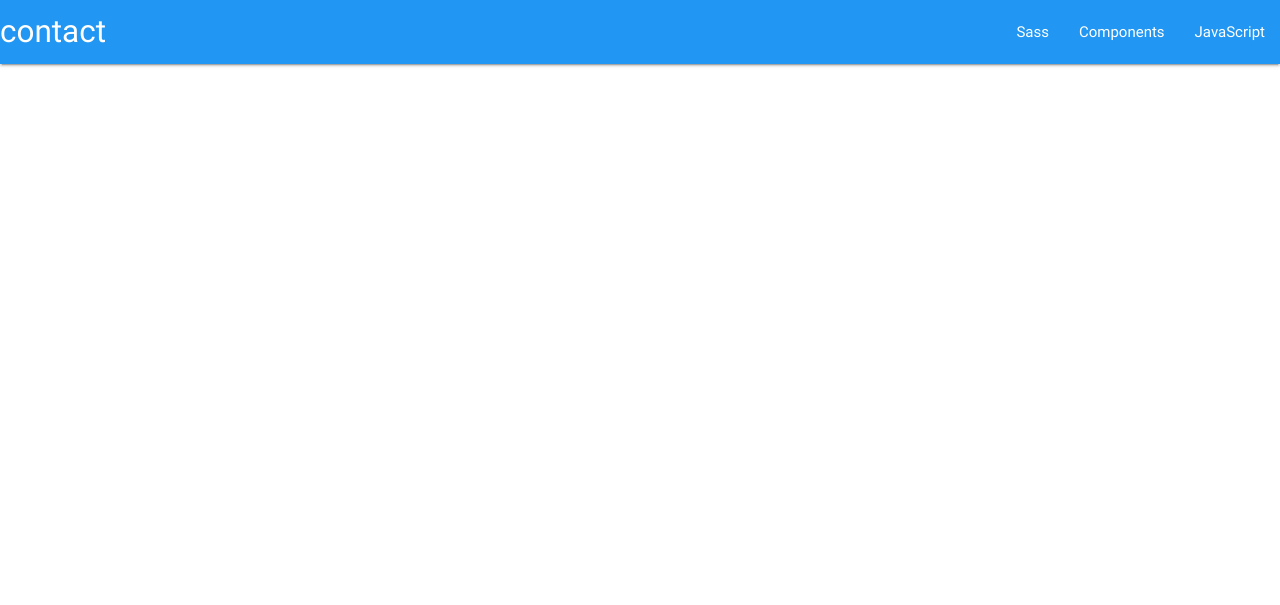
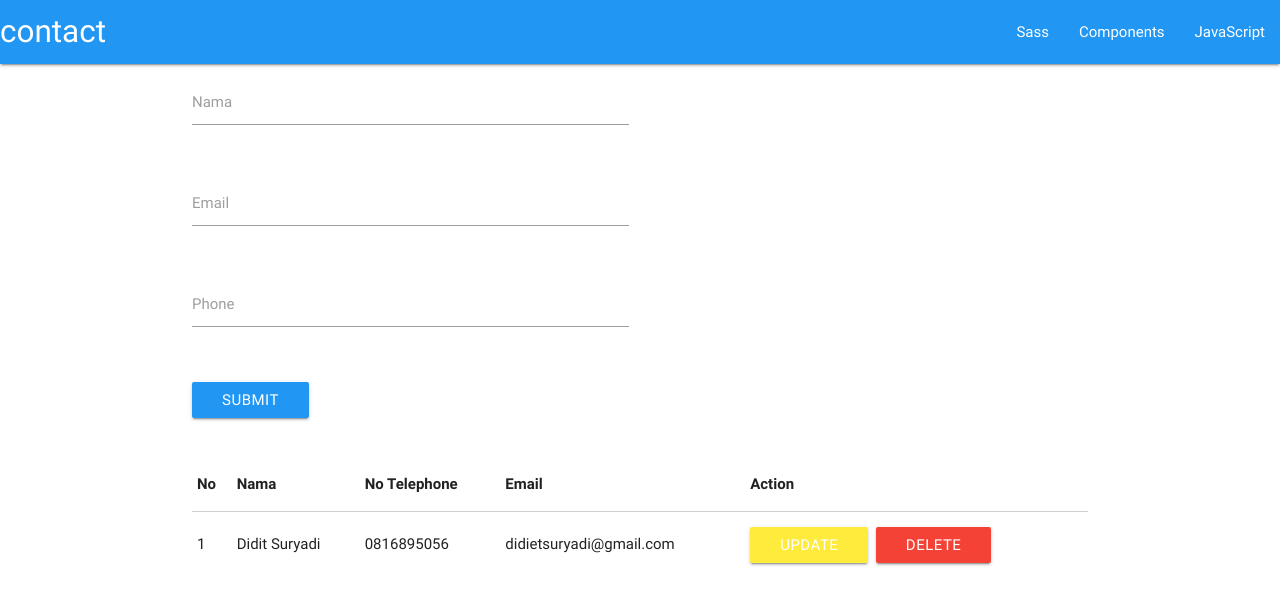
Before and after one commit to Dimashrp/express-db, a Node server app: page / in a window 1280 px wide. Shown: the top 605 px of the page. Run offline with Node 20, Linux system fonts and the light colour scheme; data comes from the database, SQL or seed files in the repository; both versions use the stored data as it was after the commit; some libraries are stand-ins or nearby versions.

Commit message:
finish-contact

```diff
--- a/models/contactModel.js
+++ b/models/contactModel.js
@@ -4,7 +4,6 @@ class Contact {
   constructor(data) {
     this.id = data.id
     this.name = data.name
-    this.company = data.company
     this.phone = data.phone_num
     this.email = data.email
   }
@@ -21,7 +20,7 @@ class Contact {
   }
 
   static insertData(connection, request) {
-    connection.run(`INSERT INTO Contacts (name,company,phone_num,email) VALUES ('${request.formName}', '${request.formCompany}', '${request.formPhone}', '${request.formEmail}');`)
+    connection.run(`INSERT INTO Contacts (name,phone_num,email) VALUES ('${request.nama}', '${request.phone}', '${request.email}');`)
   }
 
   static deleteData(connection, request) {
@@ -40,7 +39,7 @@ class Contact {
   }
 
   static updateData(connection, request1, request2) {
-    connection.run(`UPDATE Contacts SET name='${request1.formName}', phone_num='${request1.formPhone}', email='${request1.formEmail}' WHERE id = ${request2.id}`)
+    connection.run(`UPDATE Contacts SET name='${request1.nama}', phone_num='${request1.phone}', email='${request1.email}' WHERE id = ${request2.id}`)
   }
 }
 
--- a/routers/contact.js
+++ b/routers/contact.js
@@ -9,12 +9,14 @@ var contactModel = require('../models/contactModel')
 // routing contacts
 router.get('/', function(req,res) {
   contactModel.selectAll(connector.connection, function(err,data) {
-      res.render('contact', {title: 'contact', dataKontak: data})
+    console.log(data);
+      res.render('contact', {title: 'contact', data: data})
   })
 })
 
 router.post('/', function(req,res) {
   contactModel.insertData(connector.connection, req.body)
+  console.log(req.body);
   res.redirect('/')
 })
 
@@ -25,7 +27,7 @@ router.get('/delete/:id',function(req, res) {
 
 router.get('/edit/:id', function (req,res) {
   contactModel.getEditData(connector.connection, req.params, function(err,data) {
-    res.render('edit_contact', {dataEdit: data})
+    res.render('editContact', {dataEdit: data})
   })
 })
 
--- a/views/contact.ejs
+++ b/views/contact.ejs
@@ -4,9 +4,6 @@
     <title><%= title %></title>
     <!-- Compiled and minified CSS -->
      <link rel="stylesheet" href="https://cdnjs.cloudflare.com/ajax/libs/materialize/0.100.2/css/materialize.min.css">
-
-     <!-- Compiled and minified JavaScript -->
-     <script src="https://cdnjs.cloudflare.com/ajax/libs/materialize/0.100.2/js/materialize.min.js"></script>
   </head>
   <body>
     <div class="top">
@@ -22,9 +19,61 @@
       </nav>
     </div>
     <div class="container">
+      <div class="row">
+        <form class="col s12" method="post" action="/">
+          <div class="row">
+            <div class="input-field col s6">
+              <input id="first_name" type="text" class="validate" name="nama">
+              <label for="first_name">Nama</label>
+            </div>
+          </div>
+          <div class="row">
+            <div class="input-field col s6">
+              <input id="email" type="email" class="validate" name="email">
+              <label for="email">Email</label>
+            </div>
+          </div>
+          <div class="row">
+            <div class="input-field col s6">
+              <input id="phone" type="tel" class="validate" name="phone">
+              <label for="phone">Phone</label>
+            </div>
+          </div>
+          <div class="row">
+            <div class="input-field col s6">
+              <input id="submit" type="submit" class="btn blue" >
+            </div>
+          </div>
+        </form>
+      </div>
       <div class="main">
+        <table>
+          <thead>
+            <tr>
+                <th>No</th>
+                <th>Nama</th>
+                <th>No Telephone</th>
+                <th>Email</th>
+                <th>Action</th>
+            </tr>
+          </thead>
 
+          <tbody>
+            <% data.forEach(function(data, index){ %>
+            <tr>
+              <td><%= data.id %></td>
+              <td><%= data.name %></td>
+              <td><%= data.phone_num %></td>
+              <td><%= data.email %></td>
+              <td><a href="#" class="btn yellow">Update</a>&nbsp;&nbsp;<a href="#" class="btn red">Delete</a></td>
+            </tr>
+            <% })%>
+          </tbody>
+        </table>
       </div>
     </div>
+    <script type="text/javascript" src="https://code.jquery.com/jquery-3.2.1.min.js"></script>
+    <!-- Compiled and minified JavaScript -->
+    <script src="https://cdnjs.cloudflare.com/ajax/libs/materialize/0.100.2/js/materialize.min.js"></script>
   </body>
 </html>
```
Also changed, not shown: views/editContact.ejs (added, +52 -0 lines), db/contact.db.
